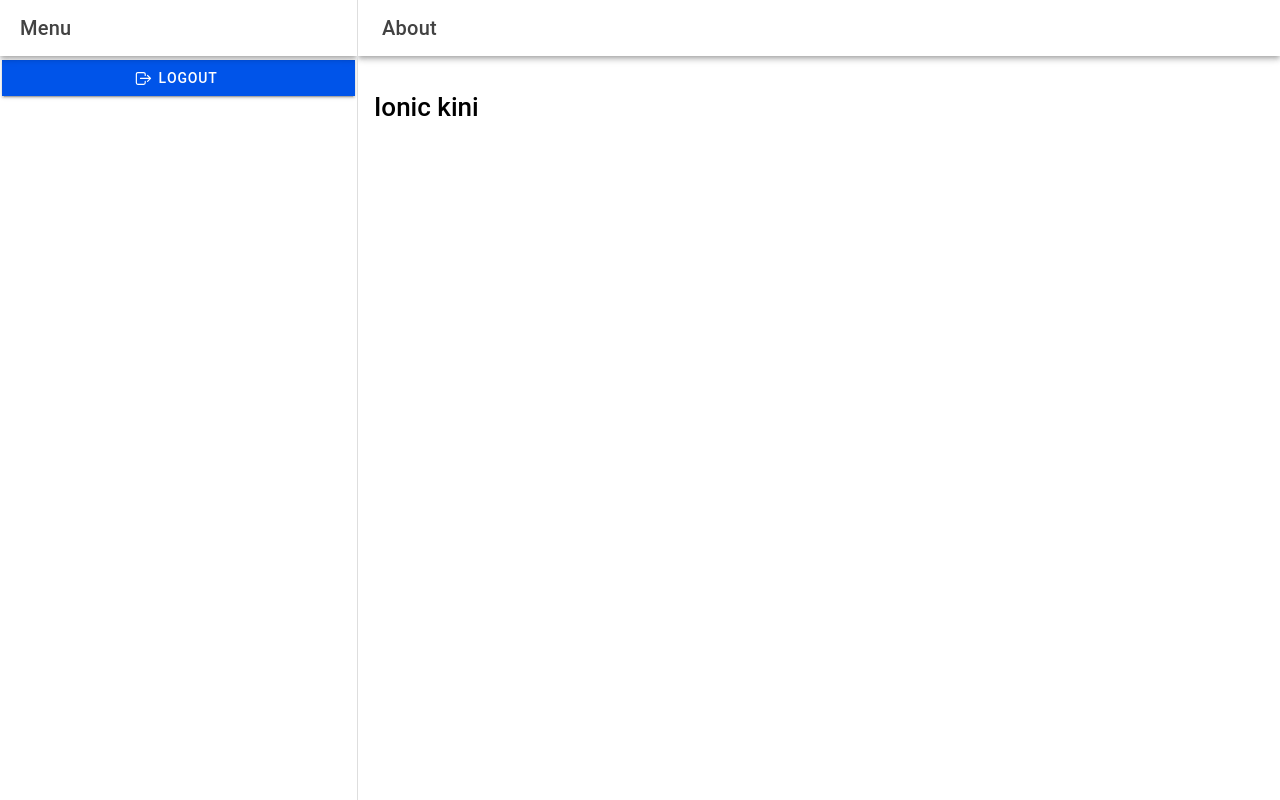
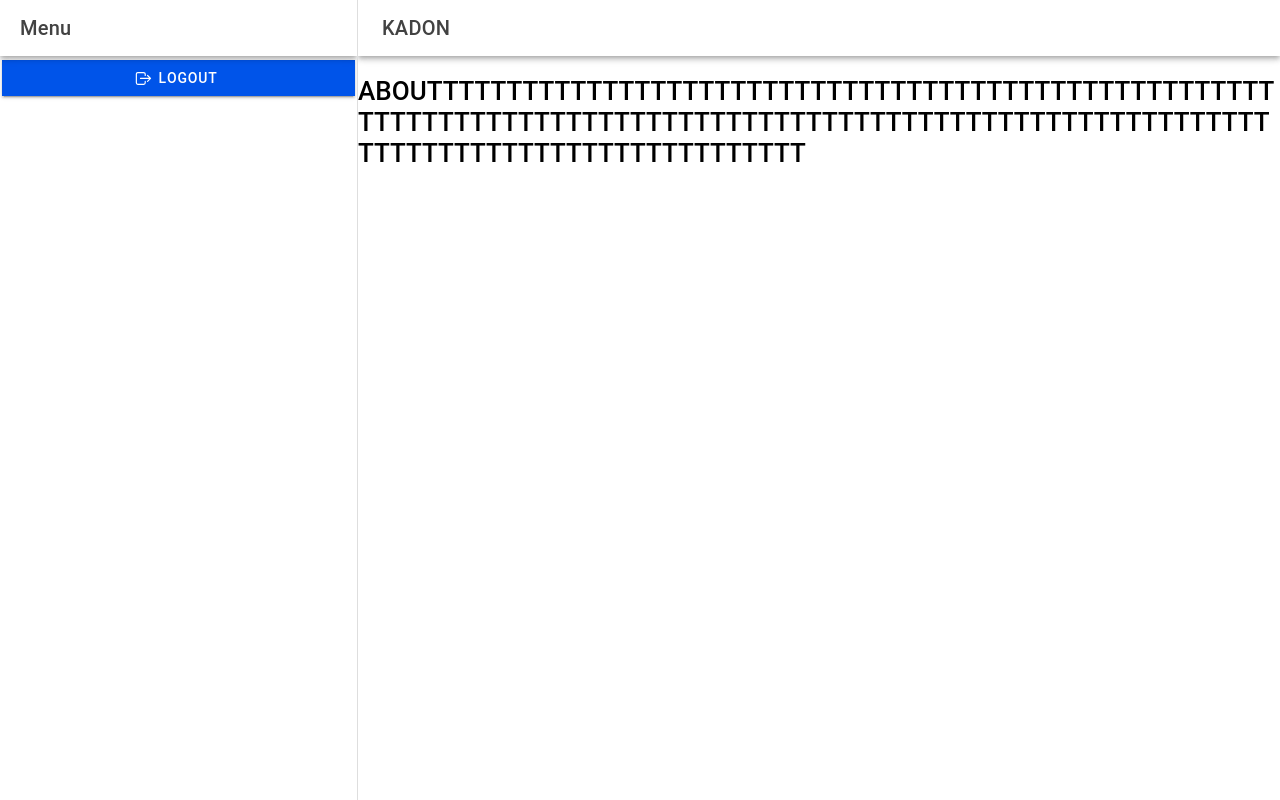
Before and after one commit to ralph2023o/it35b-mobile, a React (Vite) app: page /app/about in a window 1280 px wide. Built offline with nearby package versions, Linux system fonts and the light colour scheme.

Commit message:
Proper naming

```diff
--- a/src/pages/About.tsx
+++ b/src/pages/About.tsx
@@ -1,16 +1,6 @@
-import {
-  IonButton,
-  IonButtons,
-  IonContent,
-  IonHeader,
-  IonMenuButton,
-  IonPage,
-  IonRouterOutlet,
-  IonTitle,
-  IonToolbar,
-} from "@ionic/react";
+import { IonButtons, IonContent, IonHeader, IonMenuButton, IonPage, IonTitle, IonToolbar } from '@ionic/react';
 
-const About: React.FC = () => {
+const Template: React.FC = () => {
   return (
     <IonPage>
       <IonHeader>
@@ -18,14 +8,15 @@ const About: React.FC = () => {
           <IonButtons slot="start">
             <IonMenuButton />
           </IonButtons>
-          <IonTitle>About</IonTitle>
+          <IonTitle>KADON</IonTitle>
         </IonToolbar>
       </IonHeader>
 
-      <IonContent className="ion-padding">
-        <h1>Ionic kini</h1>
+      <IonContent fullscreen>
+        <h1>ABOUTTTTTTTTTTTTTTTTTTTTTTTTTTTTTTTTTTTTTTTTTTTTTTTTTTTTTTTTTTTTTTTTTTTTTTTTTTTTTTTTTTTTTTTTTTTTTTTTTTTTTTTTTTTTTTTTTTTTTTTTTTTTTTTTTTTTTTTTTT</h1>
       </IonContent>
     </IonPage>
   );
 };
-export default About;
+
+export default Template;
--- a/src/pages/Home.tsx
+++ b/src/pages/Home.tsx
@@ -19,13 +19,13 @@ const Home: React.FC = () => {
           <IonButtons slot="start">
             <IonMenuButton></IonMenuButton>
           </IonButtons>
-          <IonTitle>HOMEEEEEEEEEEEEEEEE</IonTitle>
+          <IonTitle>HOME</IonTitle>
         </IonToolbar>
       </IonHeader>
       <IonContent fullscreen>
         <IonHeader collapse="condense">
           <IonToolbar>
-            <IonTitle size="large">KADONNNN</IonTitle>
+            <IonTitle size="large">HOME</IonTitle>
           </IonToolbar>
         </IonHeader>
         <ExploreContainer />
```
